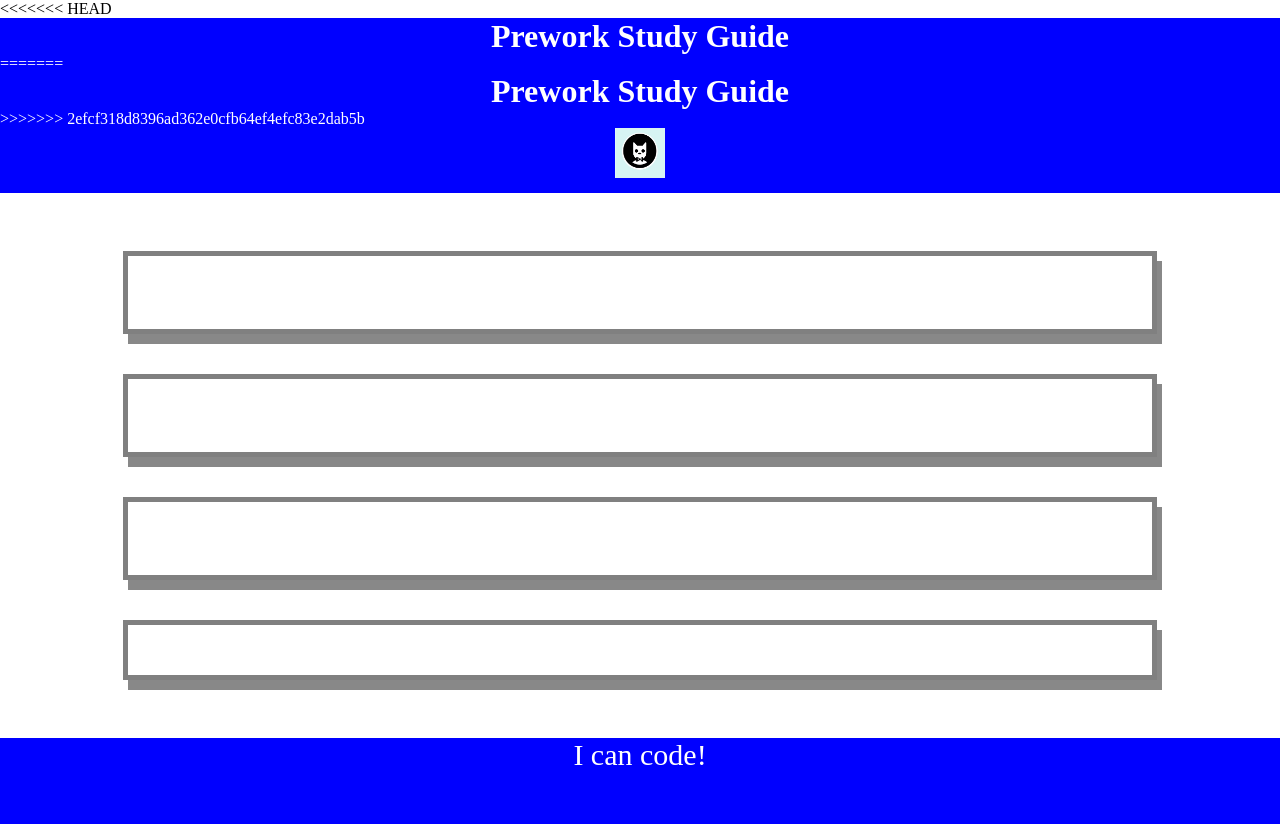
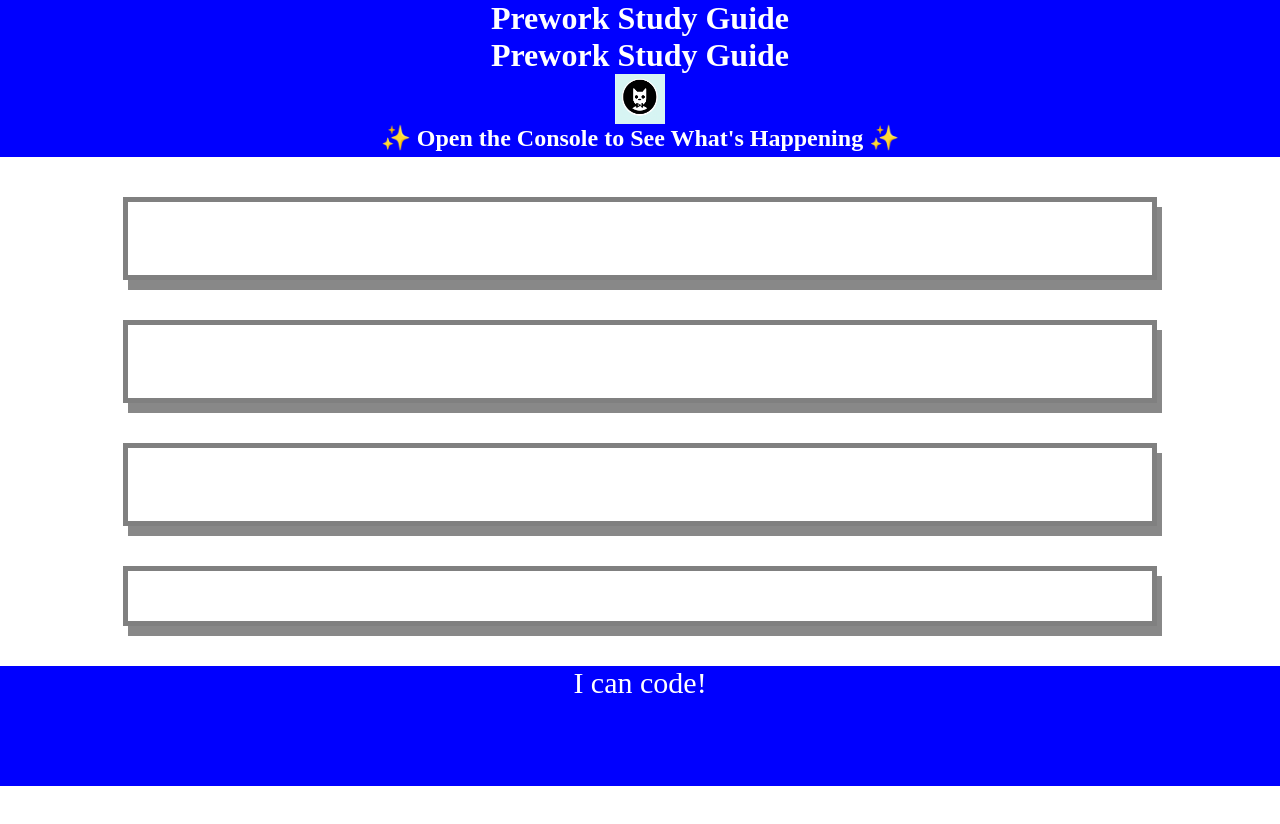
Before and after one commit to Tvanmeveren/prework-study-guide., a plain HTML site: page prework-study-guide/index.html in a window 1280 px wide. After the commit the page ends 800 px from the top, so only its background shows below. Drawn offline with Linux system fonts and the light colour scheme.

Commit message:
Looped in

```diff
--- /dev/null
+++ b/prework-study-guide/assets/script.js
@@ -0,0 +1,19 @@
+var topics = ['HTML', 'CSS', 'Git', 'JavaScript'];
+
+for (var x = 0; x < topics.length; x++) {
+ console.log(topics[x]);
+}
+
+/*
+if (topic === 'HTML') {
+ console.log("Let's study HTML!");
+} else if (topic === 'CSS') {
+ console.log("Let's study CSS!");
+} else if (topic === 'Git') {
+ console.log("Let's study Git!");
+} else if (topic === 'JavaScript') {
+ console.log("Let's study JavaScript!");
+} else {
+ console.log('Please try again!');
+}
+*/
--- a/prework-study-guide/index.html
+++ b/prework-study-guide/index.html
@@ -8,27 +8,26 @@
     <title>Prework Study Guide</title>
   </head>
   <body>
-<<<<<<< HEAD
+
 
     <header id="top">
 
 
       <h1>Prework Study Guide</h1>
-=======
+
 
     <header id="top">
-    <header id="header">
+
     <h1>Prework Study Guide</h1>
->>>>>>> 2efcf318d8396ad362e0cfb64ef4efc83e2dab5b
+
+
       <img src="./assets/bowtie-cat.png" alt="Profile image of cat wearing a bow tie." />
+      <h2>✨ Open the Console to See What's Happening ✨</h2>
     </header>
 
     <main>
-<<<<<<< HEAD
 
-=======
 
->>>>>>> 2efcf318d8396ad362e0cfb64ef4efc83e2dab5b
       <section class="card" id="html-section">
         <h2>HTML</h2>
      <ul>
@@ -64,15 +63,12 @@
 
       </section>
 
-<<<<<<< HEAD
-
-=======
->>>>>>> 2efcf318d8396ad362e0cfb64ef4efc83e2dab5b
 
     </main>
 
     <footer>
       <p>I can code!</p>
     </footer>
+    <script src="./assets/script.js"></script>
   </body>
 </html>
```
